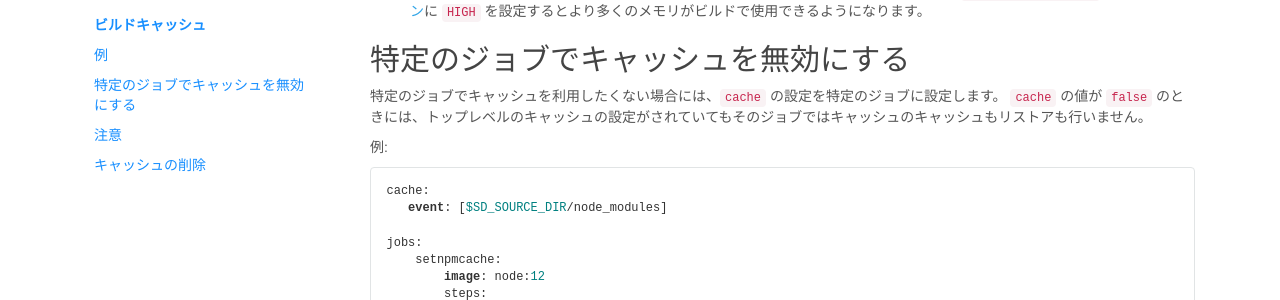
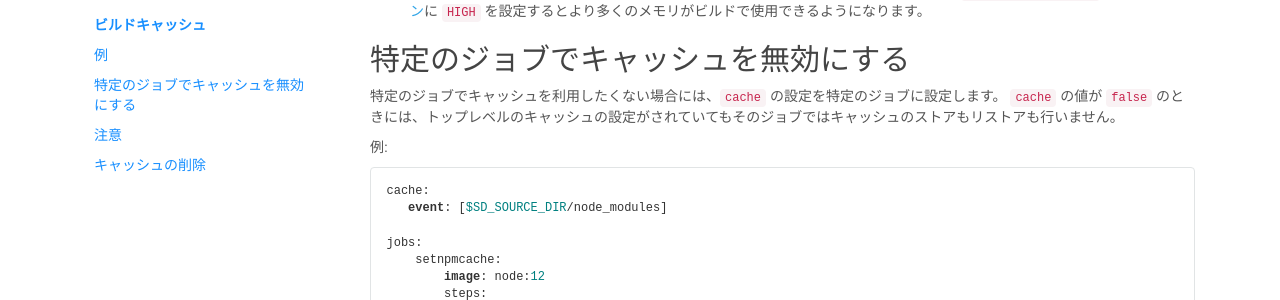
Before and after one commit to screwdriver-cd/guide, a Jekyll site: the page built from docs/ja/user-guide/configuration/build-cache.md, in a window 1280 px wide and 900 px high, scrolled down 1842 px. Shown: the part 172-472 px from the top of the window. Built offline with Jekyll 4.4.1, drawn with Linux system fonts in a browser that asks for light colours.

Commit message:
Update build-cache.md

````diff
--- a/docs/ja/user-guide/configuration/build-cache.md
+++ b/docs/ja/user-guide/configuration/build-cache.md
@@ -68,7 +68,7 @@ jobs:
 
 ## 特定のジョブでキャッシュを無効にする
 特定のジョブでキャッシュを利用したくない場合には、`cache` の設定を特定のジョブに設定します。
-`cache` の値が `false` のときには、トップレベルのキャッシュの設定がされていてもそのジョブではキャッシュのキャッシュもリストアも行いません。
+`cache` の値が `false` のときには、トップレベルのキャッシュの設定がされていてもそのジョブではキャッシュのストアもリストアも行いません。
 
 例:
 ```
````
